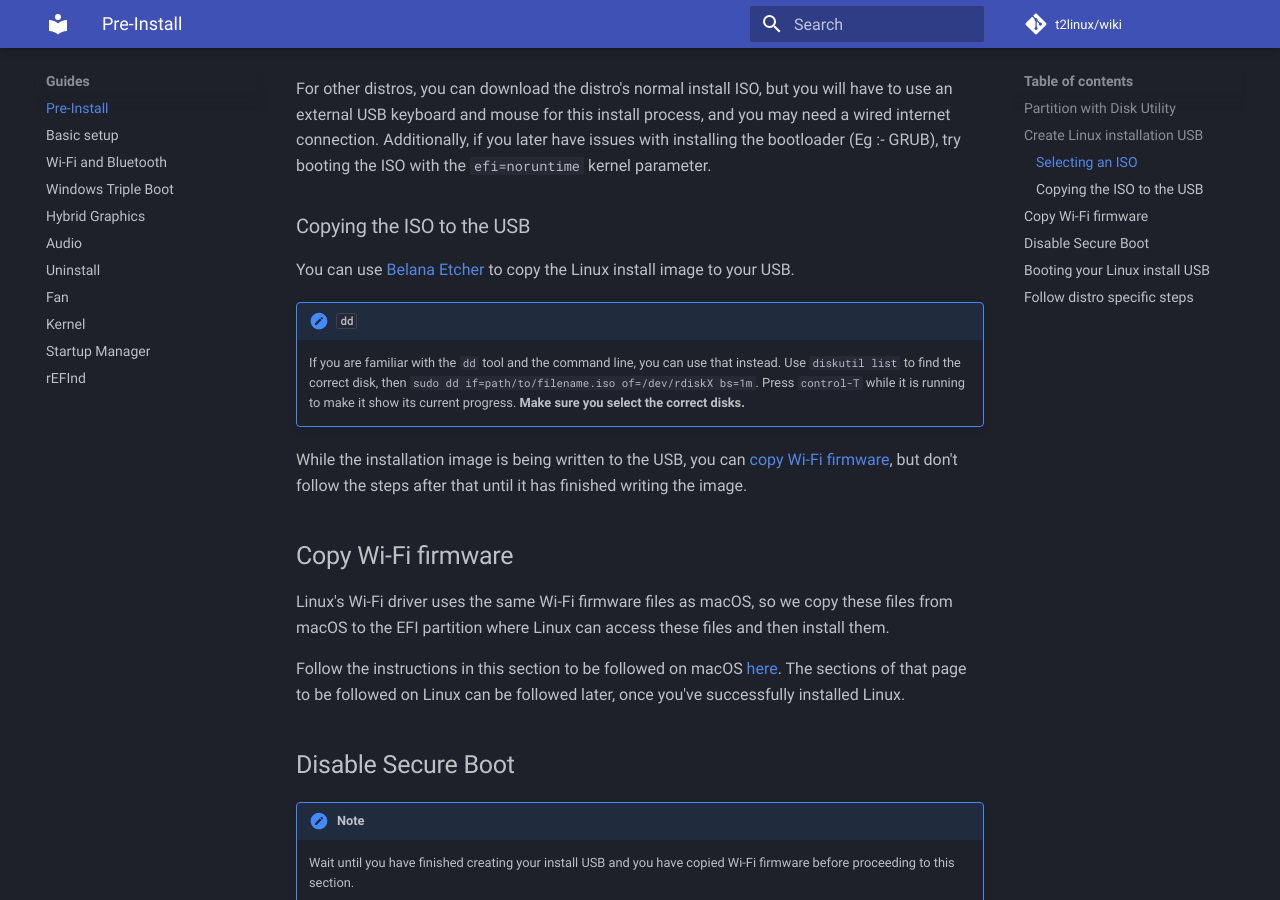
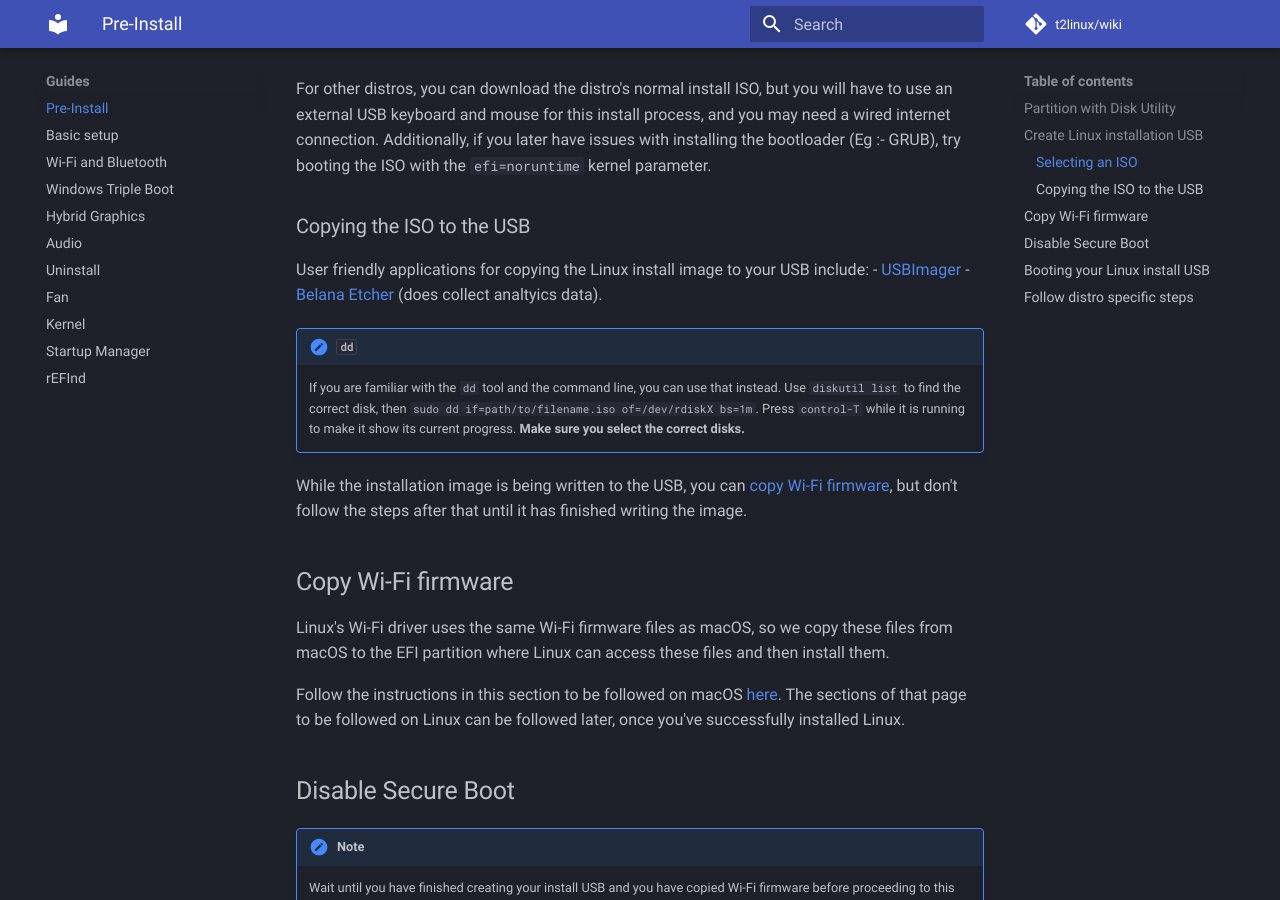
Before and after one commit to t2linux/wiki, an MkDocs documentation site: the page built from docs/guides/preinstall.md, in a window 1280 px wide and 900 px high, scrolled down 1208 px. Built offline with MkDocs 1.6.1 and Material for MkDocs 9.7.7, drawn with Linux system fonts in a browser that asks for light colours; comment, search, counter and statistics services are not loaded.

Commit message:
preinstall: also recommend USBImager
#375

```diff
--- a/docs/guides/preinstall.md
+++ b/docs/guides/preinstall.md
@@ -30,7 +30,9 @@ For other distros, you can download the distro's normal install ISO, but you wil
 
 ### Copying the ISO to the USB
 
-You can use [Belana Etcher](https://www.balena.io/etcher/) to copy the Linux install image to your USB.
+User friendly applications for copying the Linux install image to your USB include:
+- [USBImager](https://gitlab.com/bztsrc/usbimager/)
+- [Belana Etcher](https://www.balena.io/etcher/) (does collect analtyics data).
 
 !!! hint "`dd`"
     If you are familiar with the `dd` tool and the command line, you can use that instead. Use `diskutil list` to find the correct disk, then `sudo dd if=path/to/filename.iso of=/dev/rdiskX bs=1m`. Press `control-T` while it is running to make it show its current progress. **Make sure you select the correct disks.**
```
